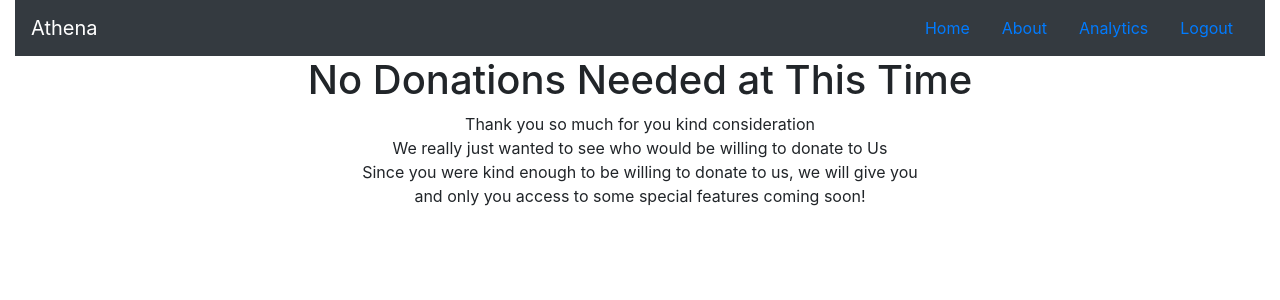
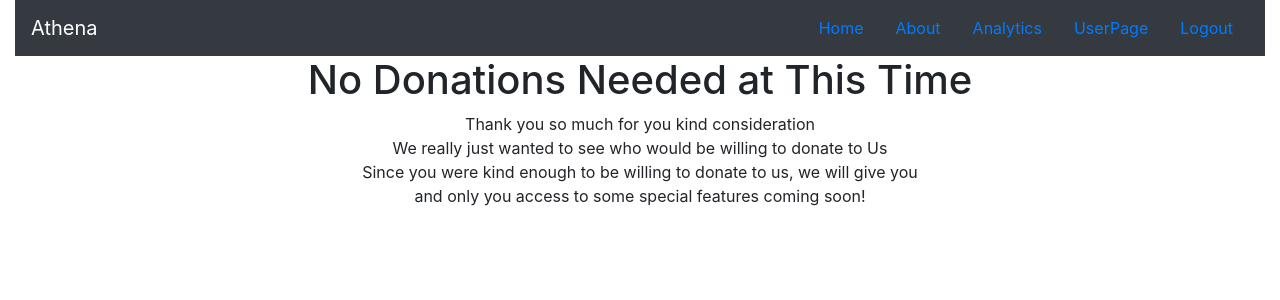
Before and after one commit to OpenStockDataShop/Athena_Stocks, a Django app: page /Donate/ in a window 1280 px wide. Shown: the top 300 px of the page. Run offline with Django 3.2, Linux system fonts and the light colour scheme; some libraries are stand-ins or nearby versions.

Commit message:
fixed userpage link to appear when loggedin

```diff
--- a/django_project/stocks/templates/stocks/navbar.html
+++ b/django_project/stocks/templates/stocks/navbar.html
@@ -14,6 +14,9 @@
 
         {% if user %}
         <li class="nav-item">
+            <a class="nav-link" href="/UserPage">UserPage</a>
+        </li>
+        <li class="nav-item">
             <a class="nav-link" href="/logout">Logout</a>
         </li>
         {% else %}
@@ -23,9 +26,7 @@
         <li class="nav-item">
             <a class="nav-link" href="/register">Register</a>
         </li>
-        <li class="nav-item">
-            <a class="nav-link" href="/UserPage">UserPage</a>
-        </li>
+
         {% endif %}
 
         <!-- <li class="nav-item">
```
